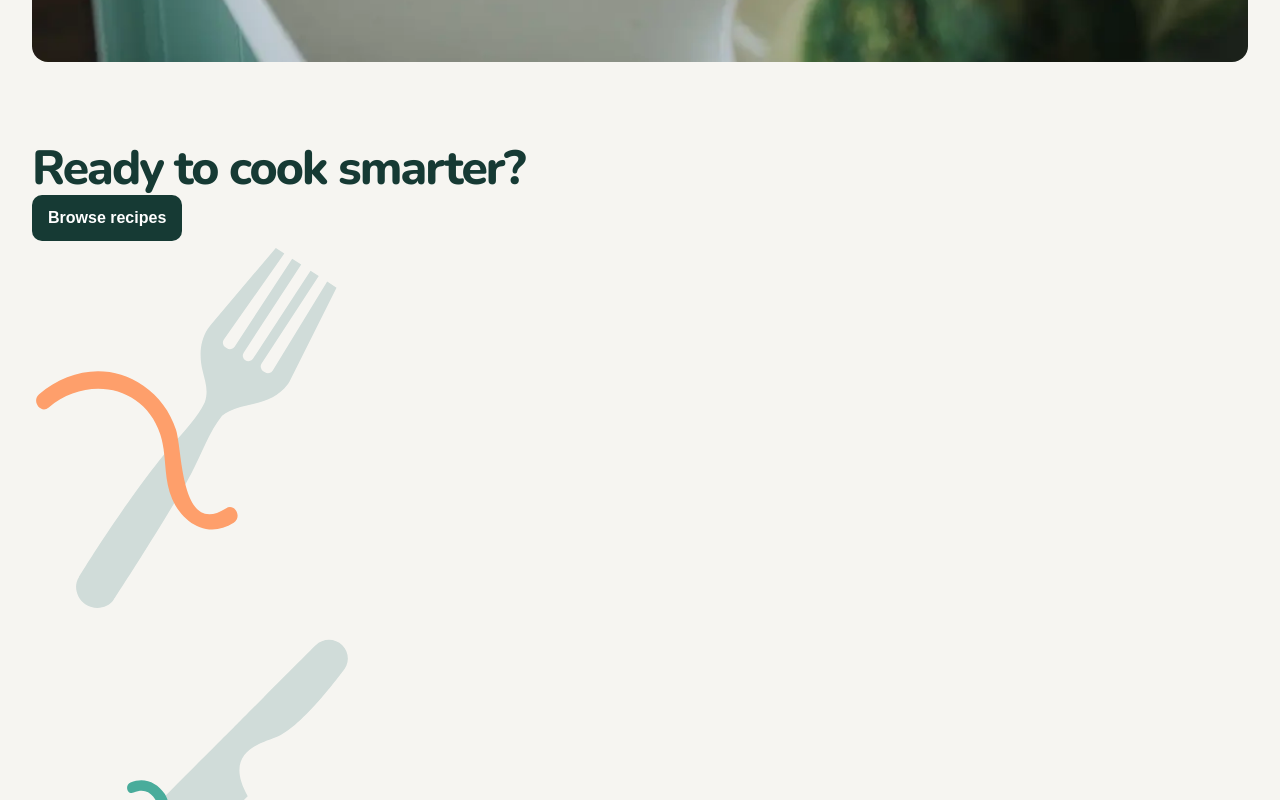
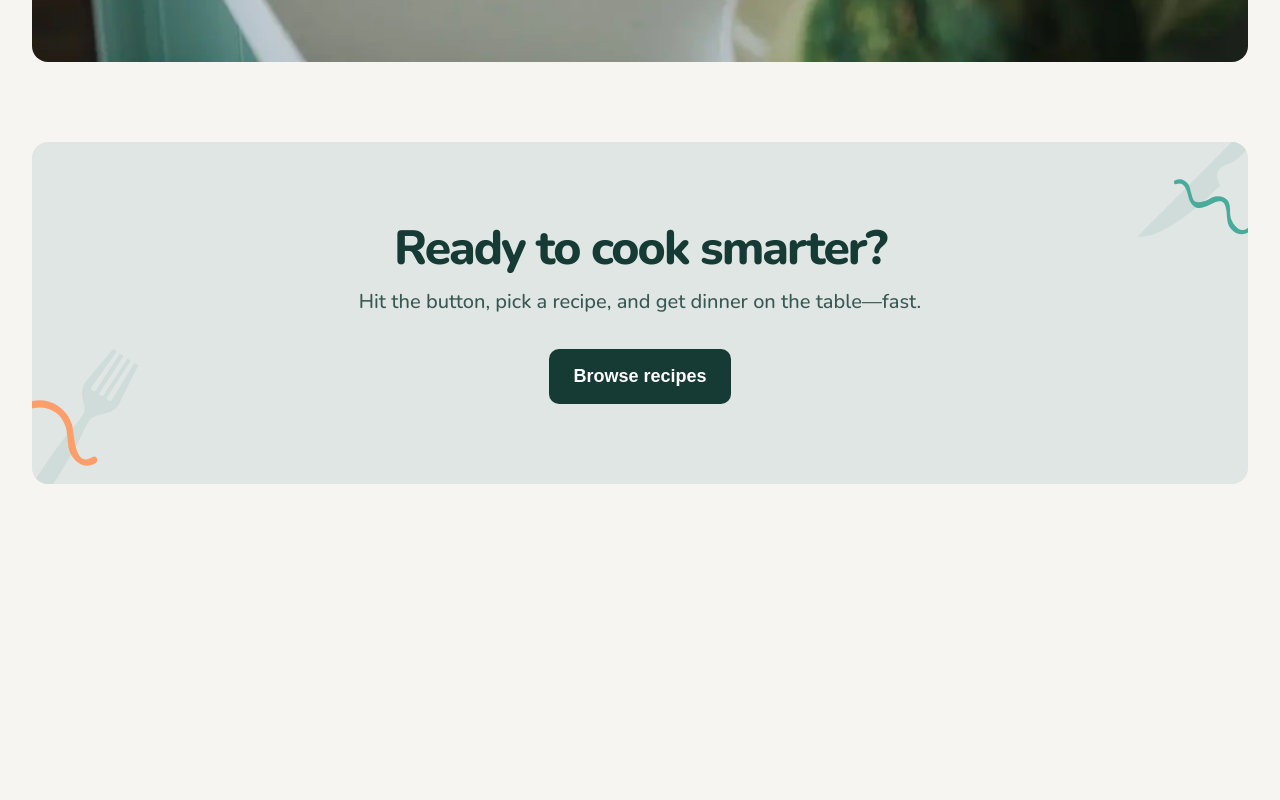
Before and after one commit to EdwardShanahan09/fm-recipe-finder, a React (Vite) app: page / in a window 1280 px wide. Shown: the part 2860-3660 px from the top of the page. After the commit the page ends 3376 px from the top, so only its background shows below. Built offline with nearby package versions, Linux system fonts and the light colour scheme.

Commit message:
Style CTA component

```diff
--- a/src/components/Button/Button.jsx
+++ b/src/components/Button/Button.jsx
@@ -1,7 +1,7 @@
 import "./Button.css";
 
 const Button = ({ text, size, className = "" }) => {
-  const fontSize = size === "large" ? "2rem" : "1.6rem";
+  const fontSize = size === "large" ? "2rem" : "1.8rem";
 
   return (
     <button className={`button ${className}`} style={{ fontSize }}>
--- /dev/null
+++ b/src/components/CTA/CTA.css
@@ -0,0 +1,68 @@
+.cta {
+  background-color: var(--color-neutral-200);
+  border-radius: 1.6rem;
+  text-align: center;
+  display: flex;
+  align-items: center;
+  flex-direction: column;
+  padding: 4.8rem 1.6rem;
+  margin-bottom: 3.2rem;
+  position: relative;
+  overflow: hidden;
+  z-index: 0;
+}
+
+.cta__title {
+  margin-bottom: 1.2rem;
+}
+
+.cta__description {
+  margin-bottom: 3.2rem;
+}
+
+.cta__pattern {
+  display: none;
+}
+
+.cta__button {
+  padding: 1.5rem 2.4rem;
+}
+
+@media (min-width: 768px) {
+  .cta {
+    padding: 8rem 4rem;
+    position: relative;
+  }
+
+  .cta__pattern {
+    display: block;
+    width: 13rem;
+    height: auto;
+    z-index: -1;
+  }
+
+  .cta__pattern--left {
+    position: absolute;
+    left: 0;
+    bottom: 0;
+    transform: translate(-15%, 15%);
+  }
+
+  .cta__pattern--right {
+    position: absolute;
+    right: 0;
+    top: 0;
+    transform: translate(15%, -15%);
+  }
+}
+
+@media (min-width: 1440px) {
+  .cta__pattern {
+    width: 30rem;
+  }
+
+  .cta__pattern--right {
+    top: 0.5rem;
+    transform: translate(20%, 5%);
+  }
+}
--- a/src/components/CTA/CTA.jsx
+++ b/src/components/CTA/CTA.jsx
@@ -1,14 +1,15 @@
 import Button from "../Button/Button";
 import patternLeft from "../../assets/images/cta-pattern-left.svg";
 import patternRight from "../../assets/images/cta-pattern-right.svg";
-
-import "../../assets/images/cta-pattern-right.svg";
+import "./CTA.css";
 const CTA = () => {
   return (
     <section className="cta">
-      <h2 className="text-preset-2 ">Ready to cook smarter?</h2>
+      <h2 className="text-preset-2 cta__title">Ready to cook smarter?</h2>
 
-      <p className="cta__description"></p>
+      <p className="cta__description">
+        Hit the button, pick a recipe, and get dinner on the table—fast.
+      </p>
 
       <Button className="cta__button" text="Browse recipes" />
 
```
